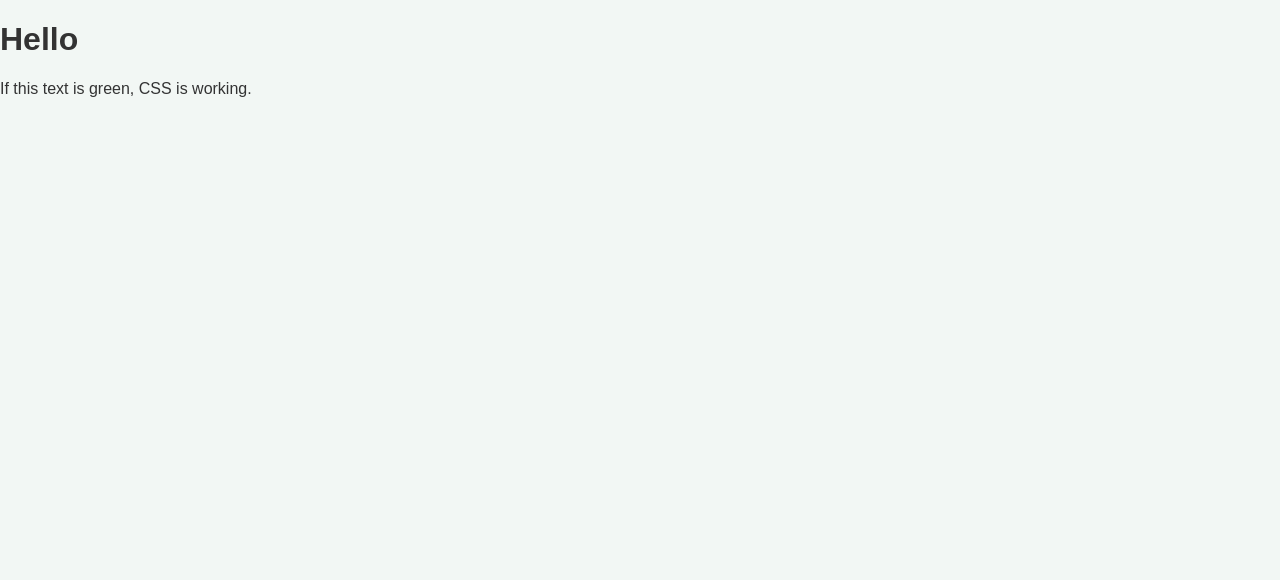
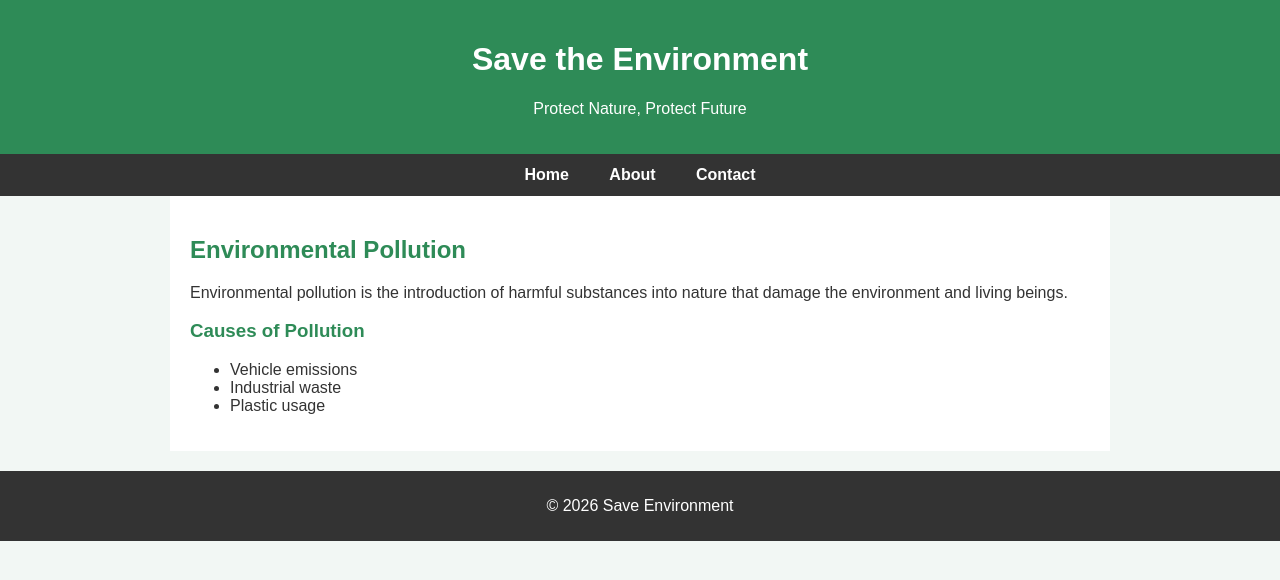
Before and after one commit to thakurprateek990-ops/save-environment, a plain HTML site: page index.html in a window 1280 px wide. Drawn offline with Linux system fonts and the light colour scheme.

Commit message:
Add files via upload

```diff
--- a/index.html
+++ b/index.html
@@ -1,13 +1,40 @@
 <!DOCTYPE html>
 <html>
 <head>
-    <title>Test</title>
+    <title>Save the Environment</title>
     <link rel="stylesheet" href="style.css">
 </head>
 <body>
 
-<h1>Hello</h1>
-<p>If this text is green, CSS is working.</p>
+<header>
+    <h1>Save the Environment</h1>
+    <p>Protect Nature, Protect Future</p>
+</header>
+
+<nav>
+    <a href="index.html">Home</a>
+    <a href="about.html">About</a>
+    <a href="contact.html">Contact</a>
+</nav>
+
+<section>
+    <h2>Environmental Pollution</h2>
+    <p>
+        Environmental pollution is the introduction of harmful substances
+        into nature that damage the environment and living beings.
+    </p>
+
+    <h3>Causes of Pollution</h3>
+    <ul>
+        <li>Vehicle emissions</li>
+        <li>Industrial waste</li>
+        <li>Plastic usage</li>
+    </ul>
+</section>
+
+<footer>
+    <p>© 2026 Save Environment</p>
+</footer>
 
 </body>
 </html>
--- a/style.css
+++ b/style.css
@@ -68,3 +68,27 @@ footer {
     padding: 10px;
     margin-top: 20px;
 }
+/* =========================
+   About Page – Make Reduce/Re-use/Recycle Bold
+   ========================= */
+dl dt {
+    font-weight: bold;
+    font-size: 20px;
+    margin-top: 15px;
+    color: #2e8b57;
+}
+
+dl dd {
+    margin-left: 20px;
+    font-size: 16px;
+    margin-bottom: 10px;
+}
+
+/* =========================
+   Contact Page – Bold Labels
+   ========================= */
+form label {
+    font-weight: bold;
+    font-size: 16px;
+    color: #2e8b57;
+}
```
Also changed, not shown: about.html (+7 -1 lines).
